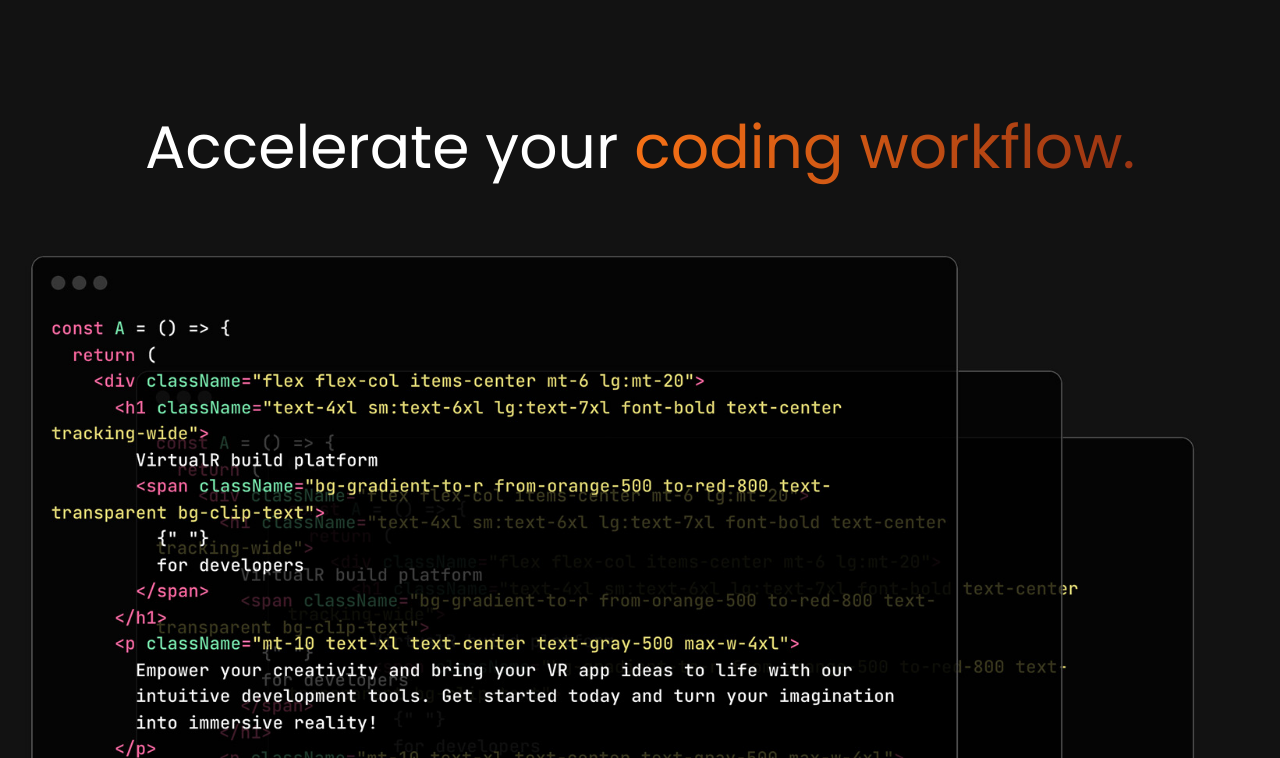
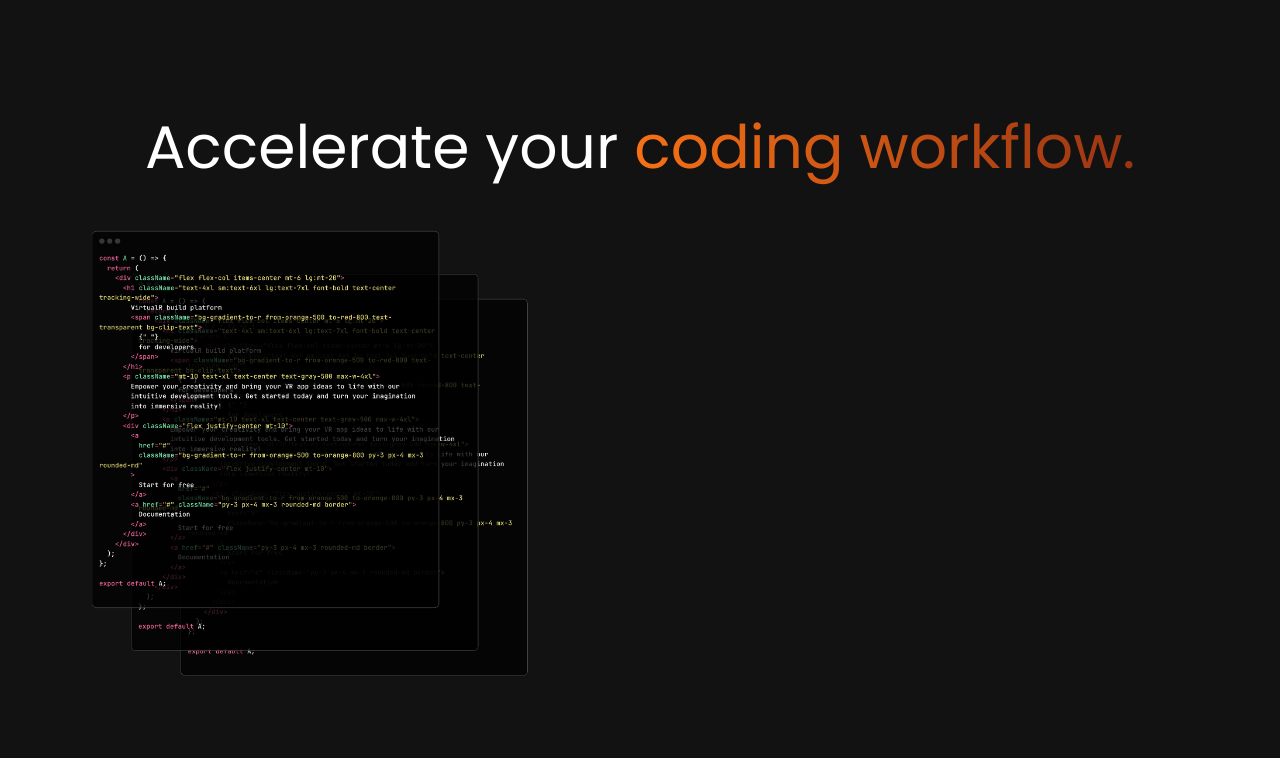
Before and after one commit to sweathannah/Virtual, a website: page index.html in a window 1280 px wide. Shown: the part 1762-2520 px from the top of the page. After the commit the page ends 2458 px from the top, so only its background shows below. Drawn offline with nearby package versions, Linux system fonts and the light colour scheme.

Commit message:
first commit

```diff
--- a/index.html
+++ b/index.html
@@ -120,10 +120,10 @@
                 </div>
             </article>
         </section>
-        <section class="mt-[5rem]">
+        <section class="mt-[5rem] w-[100vw]">
             <h4 class="text-[#ffff] text-[3.75rem] m-auto w-[65.75rem] text-center my-[1.5rem]">Accelerate your<span class="bg-clip-text text-transparent bg-gradient-to-r from-orange-500 to-orange-800"> coding workflow.</span></h4>
             <article>
-                <img src="assets/code.jpg" alt="pages of codes">
+                <img src="assets/code.jpg" alt="pages of codes" class="w-[50%] px-[5rem]">
             </article>
         </section>
     </main>
```
